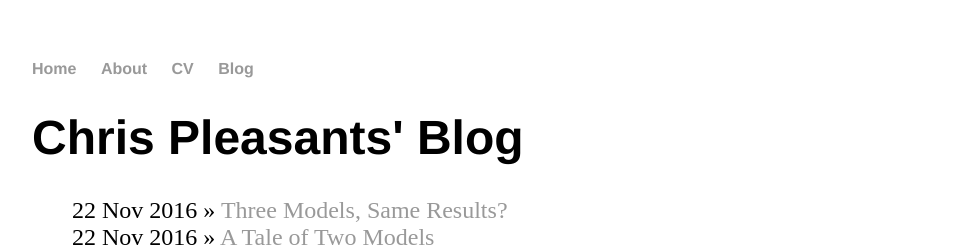
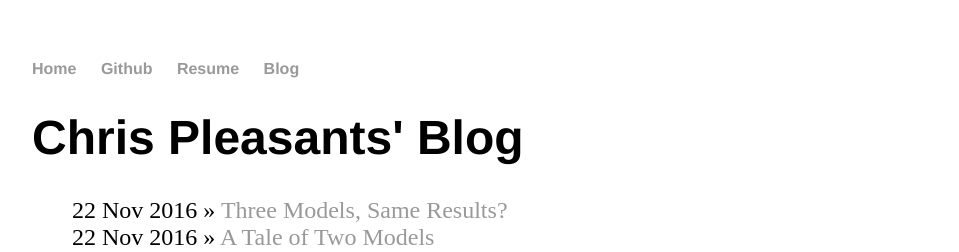
Before and after one commit to cpleasants/cpleasants.github.io, a Jekyll site: the page built from blog/index.html, in a window 1280 px wide. Shown: the top 252 px of the page, without its empty margins (160-1119 px from the left). Built offline with Jekyll 4.4.1, drawn with Linux system fonts in a browser that asks for light colours.

Commit message:
Update default.html

```diff
--- a/_layouts/default.html
+++ b/_layouts/default.html
@@ -9,8 +9,8 @@
 			<nav>
 	    		<ul>
 	        		<li><a href="/">Home</a></li>
-		        	<li><a href="/about">About</a></li>
-	        		<li><a href="/cv">CV</a></li>
+		        	<li><a href="https://github.com/cpleasants">Github</a></li>
+	        		<li><a href="/resume">Resume</a></li>
 	        		<li><a href="/blog">Blog</a></li>
 	    		</ul>
 			</nav>
```
